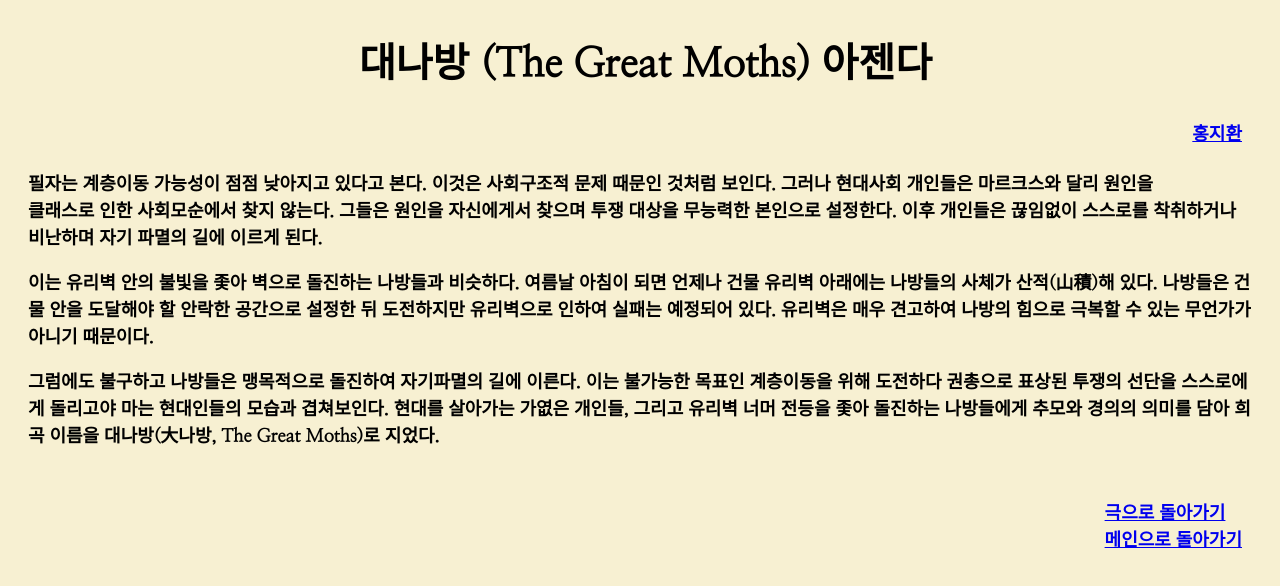
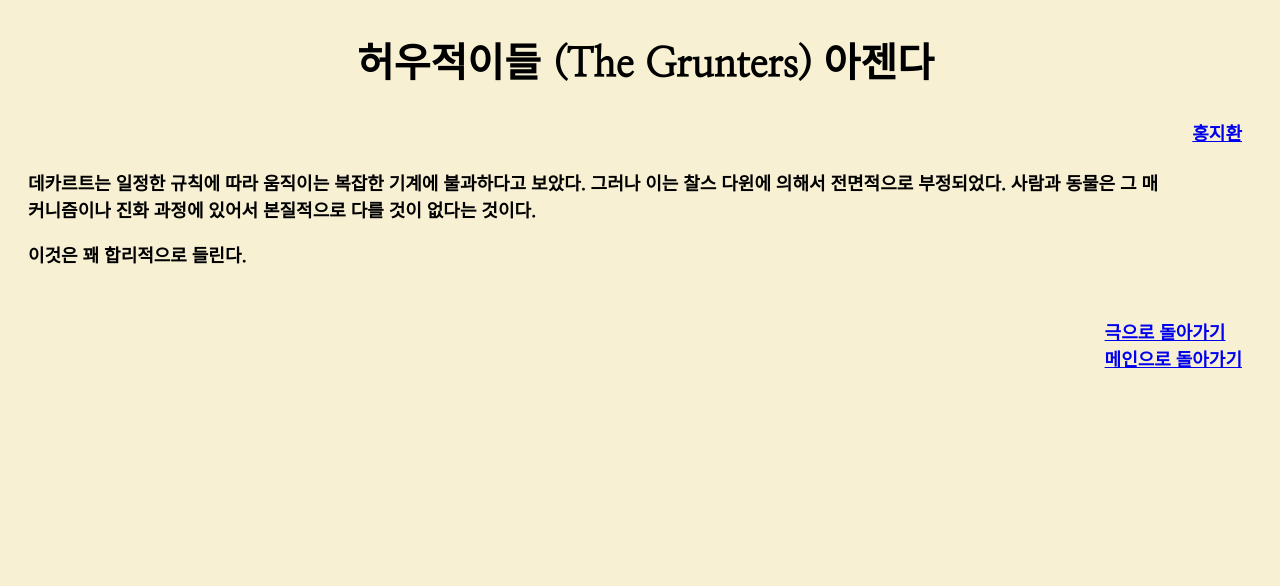
Before and after one commit to Jordano-Jackson/Plays, a plain HTML site: page theGrunters/theGruntersAgenda.html in a window 1280 px wide. Drawn offline with Linux system fonts and the light colour scheme.

Commit message:
210808/아젠다수정

```diff
--- a/theGrunters/theGruntersAgenda.html
+++ b/theGrunters/theGruntersAgenda.html
@@ -3,7 +3,7 @@
 	<head>
 		<meta charset = "UTF-8">
 		<meta name="viewport" content="width=device-width, initial-scale=1.0">
-		<title>대나방 (The Great Moths)</title>
+		<title>허우적이들 (The Grunters) 아젠다</title>
 		<link href="https://fonts.googleapis.com/css?family=Nanum+Gothic|Nanum+Myeongjo&display=swap&subset=korean" rel="stylesheet">
 		<style>
 			* {
@@ -57,7 +57,7 @@
 	<body bgcolor=#f7f0d2>
 		<div class = "title">
 			<h1>
-			&nbsp;대나방 (The Great Moths) 아젠다
+			&nbsp;허우적이들 (The Grunters) 아젠다
 			</h1>
 		</div>
 
@@ -65,17 +65,13 @@
 			<a href = "https://jordano-jackson.tistory.com" target="_blank">홍지환</a>
 		</div>
 
-
 		<div class = "mainText">
 			<div class = "Agenda">
 				<p>
-					필자는 계층이동 가능성이 점점 낮아지고 있다고 본다. 이것은 사회구조적 문제 때문인 것처럼 보인다. 그러나 현대사회 개인들은 마르크스와 달리 원인을 클래스로 인한 사회모순에서 찾지 않는다. 그들은 원인을 자신에게서 찾으며 투쟁 대상을 무능력한 본인으로 설정한다. 이후 개인들은 끊임없이 스스로를 착취하거나 비난하며 자기 파멸의 길에 이르게 된다.
+					데카르트는 일정한 규칙에 따라 움직이는 복잡한 기계에 불과하다고 보았다. 그러나 이는 찰스 다윈에 의해서 전면적으로 부정되었다. 사람과 동물은 그 매커니즘이나 진화 과정에 있어서 본질적으로 다를 것이 없다는 것이다.
 				</p>
 				<p>
-					이는 유리벽 안의 불빛을 좇아 벽으로 돌진하는 나방들과 비슷하다. 여름날 아침이 되면 언제나 건물 유리벽 아래에는 나방들의 사체가 산적(山積)해 있다. 나방들은 건물 안을 도달해야 할 안락한 공간으로 설정한 뒤 도전하지만 유리벽으로 인하여 실패는 예정되어 있다. 유리벽은 매우 견고하여 나방의 힘으로 극복할 수 있는 무언가가 아니기 때문이다.
-				</p>
-				<p>
-					그럼에도 불구하고 나방들은 맹목적으로 돌진하여 자기파멸의 길에 이른다. 이는 불가능한 목표인 계층이동을 위해 도전하다 권총으로 표상된 투쟁의 선단을 스스로에게 돌리고야 마는 현대인들의 모습과 겹쳐보인다. 현대를 살아가는 가엾은 개인들, 그리고 유리벽 너머 전등을 좇아 돌진하는 나방들에게 추모와 경의의 의미를 담아 희곡 이름을 대나방(大나방, The Great Moths)로 지었다.
+					이것은 꽤 합리적으로 들린다.
 				</p>
 				<p id="#one">
 				</p>
```
